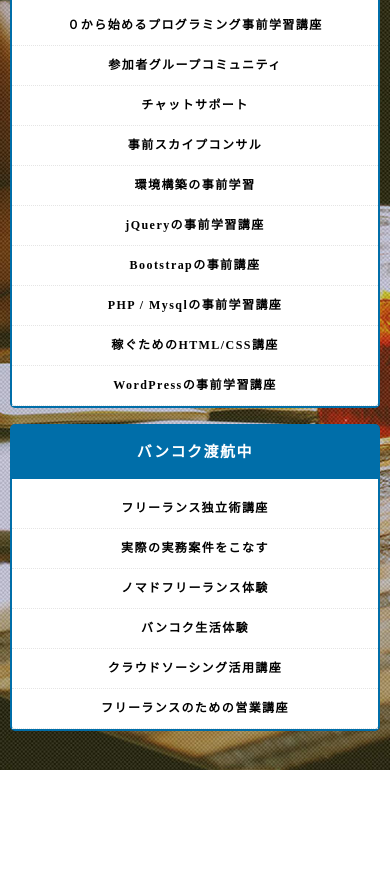
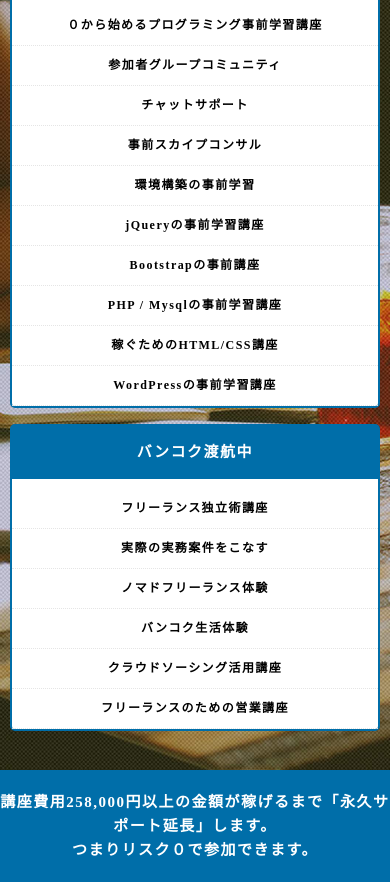
Before and after one commit to Sakuya-wd/iSara-Copy, a plain HTML site: page index.html in a window 390 px wide. Shown: the part 3276-4158 px from the top of the page. Before the commit the page ends 4046 px from the top, so only its background shows below. Drawn offline with Linux system fonts and the light colour scheme.

Commit message:
13section目を作成、13section目のレスポンシブ(スマホタブレット両方)を作成しました

```diff
--- a/CSS/responsive.css
+++ b/CSS/responsive.css
@@ -1247,6 +1247,25 @@
     list-style: none;
   }
 
+
+  .thirteenthSection{
+    background-color: #006EA9;
+    width: 100%;
+    padding: 39px 0px 39px 0px;
+  }
+
+  .thirteenthSection-firstParagraph p{
+    padding: 0px 0px 0px 0px;
+    font-style: normal;
+    font-weight: 600;
+    font-family: "Hiragino Kaku Gothic Pro";
+    font-size: 16px;
+    line-height: 26px;
+    text-align: center;
+    color: #ffffff;
+    letter-spacing: 0.09em;
+  }
+
 }
 
 
@@ -2674,6 +2693,25 @@
     list-style: none;
   }
 
+
+  .thirteenthSection{
+    background-color: #006EA9;
+    width: 100%;
+    padding: 18px 0px 18px 0px;
+  }
+
+  .thirteenthSection-firstParagraph p{
+    padding: 0px 0px 0px 3px;
+    font-style: normal;
+    font-weight: 600;
+    font-family: "Hiragino Kaku Gothic Pro";
+    font-size: 16px;
+    line-height: 26px;
+    text-align: center;
+    color: #ffffff;
+    letter-spacing: 0.09em;
+  }
+
 }
 
 
@@ -3689,6 +3727,26 @@
     list-style: none;
   }
 
+
+  .thirteenthSection{
+    background-color: #006EA9;
+    width: 100%;
+    padding: 20px 0px 20px 0px;
+  }
+
+  .thirteenthSection-firstParagraph p{
+    padding: 0px 0px 0px 0px;
+    font-style: normal;
+    font-weight: 600;
+    font-family: "Hiragino Kaku Gothic Pro";
+    font-size: 15px;
+    line-height: 24px;
+    text-align: center;
+    color: #ffffff;
+    letter-spacing: 0.1em;
+  }
+
+
 }
 
 
--- a/CSS/style.css
+++ b/CSS/style.css
@@ -1197,3 +1197,22 @@
   border-bottom: 1px dotted #e5e5e5;
   list-style: none;
 }
+
+
+.thirteenthSection{
+  background-color: #006EA9;
+  width: 100%;
+  padding: 40px 0px 40px 0px;
+}
+
+.thirteenthSection-firstParagraph p{
+  padding: 0px 1px 0px 0px;
+  font-style: normal;
+  font-weight: 600;
+  font-family: "Hiragino Kaku Gothic Pro";
+  font-size: 20px;
+  line-height: 32px;
+  text-align: center;
+  color: #ffffff;
+  letter-spacing: 0.07em;
+}
--- a/index.html
+++ b/index.html
@@ -432,6 +432,14 @@
       </div>
 
 
+      <div class="thirteenthSection">
+        <div class="thirteenthSection-firstParagraph">
+          <p>講座費用258,000円以上の金額が稼げるまで「永久サポート延長」します。
+          <br>
+          つまりリスク０で参加できます。</p>
+        </div>
+      </div>
+
 
     </div>
 
```
